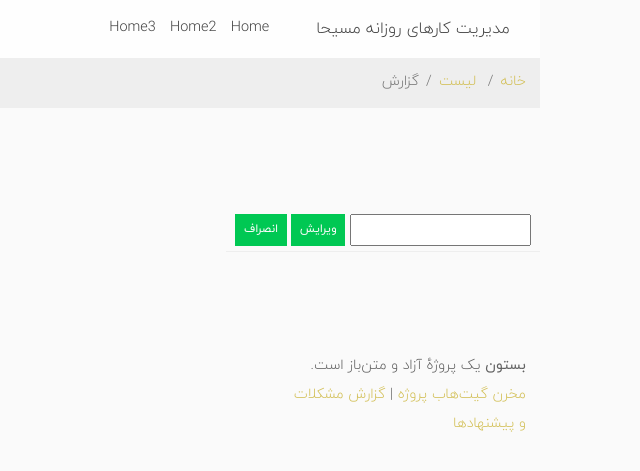
After one commit to esafb52/TodoProject, a Django app: template TodoApp/templates/edit_todo.html in a window 1280 px wide. The commit adds this page. Shown: the top 471 px of the page, without its empty margins (503-1143 px from the left). Run offline with Django 3.2, Linux system fonts and the light colour scheme; the template is opened without the code that fills it: values that come from a table or form of the project are taken from there, others are empty; parts of the project's set-up code (start-up, migrations or seed data) failed here and were passed over; some libraries are stand-ins or nearby versions.

Commit message:
add update function

```diff
--- a/TodoApp/forms.py
+++ b/TodoApp/forms.py
@@ -1,10 +1,17 @@
 from django import forms
+
+from TodoApp.models import MyTodo
 
 
 class AddTodoForm(forms.Form):
-
     work_txt = forms.CharField(max_length=300,
                                widget=forms.TextInput(
                                    attrs={'class': 'form-control', 'placeholder': 'کار خود را وارد نمایید',
                                           'aria-label': 'Todo',
                                           'aria-describedby': 'add-btn'}))
+
+
+class TodoForm(forms.ModelForm):
+    class Meta:
+        model = MyTodo
+        fields = ('work',)
--- a/TodoApp/models.py
+++ b/TodoApp/models.py
@@ -1,6 +1,5 @@
 from django.contrib.auth.models import User
 from django.db import models
-from django_jalali.db import models as jmodels
 
 
 class MyTodo(models.Model):
@@ -8,6 +7,5 @@ class MyTodo(models.Model):
     work = models.CharField(max_length=350)
     state_complete = models.BooleanField(default=False)
 
-
     def __str__(self):
         return self.work
--- a/TodoApp/templates/base.html
+++ b/TodoApp/templates/base.html
@@ -20,6 +20,7 @@
 <!-- Page Content -->
 <div class="container">
 {% include "include/top_menu.html" %}
+
     {% block content %}
 
     {% endblock %}
--- a/TodoApp/templates/content.html
+++ b/TodoApp/templates/content.html
@@ -45,8 +45,10 @@
                         </a>
                     </td>
                     <td class="text-center">
-                        <button type="submit" class="btn m-1 btn-unite btn-unite-light-sense text-center"> ویرایش
-                        </button>
+                        <a href="{% url 'edit_todo' work.pk %}">
+                            <button type="submit" class="btn m-1 btn-unite btn-unite-light-sense text-center"> ویرایش
+                            </button>
+                        </a>
                     </td>
                     {% if work.state_complete %}
                         <td class="text-center">
--- /dev/null
+++ b/TodoApp/templates/edit_todo.html
@@ -0,0 +1,17 @@
+{% extends 'base.html' %}
+
+
+{% block content %}
+    <div class="container">
+
+        <form method="post" class="form-inline mb-2 my-lg-10" novalidate>
+            {% csrf_token %}
+            <div class="form-control ">
+                {{ item.work }}
+                <button type="submit" class="btn btn-success">ویرایش</button>
+                <a href="{% url 'index' %}"></a>
+                <button type="submit" class="btn btn-success">انصراف</button>
+            </div>
+        </form>
+    </div>
+{% endblock %}
--- a/TodoApp/templates/include/top_menu.html
+++ b/TodoApp/templates/include/top_menu.html
@@ -1,7 +1,7 @@
 <div class="container">
 
     <nav class="navbar navbar-expand-lg navbar-light bg-light">
-        <a class="navbar-brand" href="#">سامانه حضور و غیاب آرش </a>
+        <a class="navbar-brand" href="#">مدیریت کارهای روزانه مسیحا</a>
         <button class="navbar-toggler" type="button" data-toggle="collapse" data-target="#navbarSupportedContent"
                 aria-controls="navbarSupportedContent" aria-expanded="false" aria-label="Toggle navigation">
             <span class="navbar-toggler-icon"></span>
@@ -15,10 +15,7 @@
                  <li class="nav-item active"><a class="nav-link" href="#">Home3 <span class="sr-only">(current)</span></a>
                 </li>
             </ul>
-            <form class="form-inline my-2 my-lg-0">
-                <input class="form-control ml-sm-2" type="search" placeholder="Search" aria-label="Search">
-                <button class="btn btn-outline-success my-2 my-sm-0" type="submit">Search</button>
-            </form>
+
         </div>
     </nav>
 
--- a/TodoApp/urls.py
+++ b/TodoApp/urls.py
@@ -8,5 +8,6 @@ urlpatterns = [
     url(r'^delete/(?P<id>\d+)/$', views.delete_todo, name='delete_todo'),
     url(r'^complete/(?P<id>\d+)/$', views.complete_todo, name='complete_todo'),
     url(r'^incomplete/(?P<id>\d+)/$', views.incomplete_todo, name='incomplete_todo'),
+    url(r'^edit_todo/(?P<todo_id>\d+)/$', views.edit_complete_todo, name='edit_todo'),
 
 ]
```
Also changed, not shown: TodoApp/views.py (+21 -1 lines).
